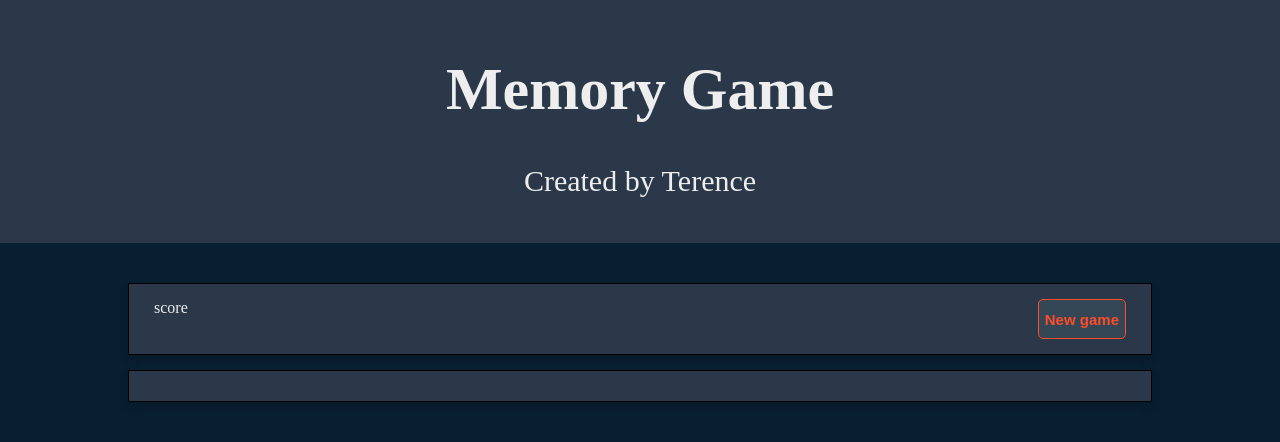
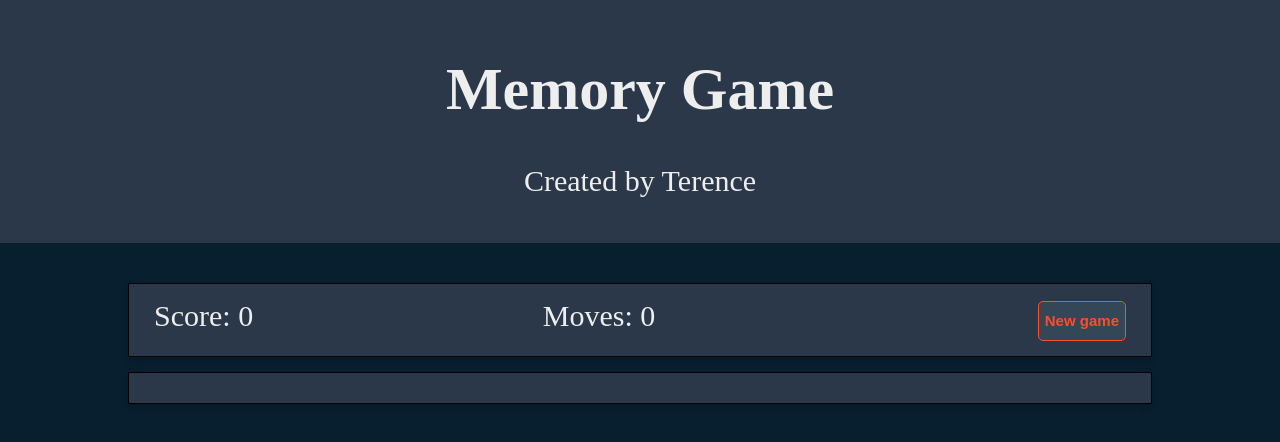
Before and after one commit to Nihilusify/memoryGame, a Svelte app: page / in a window 1280 px wide. Shown: the top 442 px of the page. Built offline with nearby package versions, Linux system fonts and the light colour scheme.

Commit message:
Add Score and # of moves

```diff
--- a/src/App.svelte
+++ b/src/App.svelte
@@ -3,6 +3,9 @@
   let cards: MemoryCard[];
 
   let cardBackURL = 'https://picsum.photos/seed/0/150?blur&grayscale';
+
+  let score = 0;
+  let moves = 0;
 
   /**
    * Empties the current card deckand replace with new cards
@@ -106,12 +109,13 @@
    * Check the chosen cards to determine if a match was found.
    */
   const checkChosenCards = () => {
-    console.log('check', chosenCards);
     if (chosenCards[0].value === chosenCards[1].value) {
       // Match found
       chosenCards[0].matched = true;
       chosenCards[1].matched = true;
       chosenCards = [];
+
+      score += 1000;
     } else {
       let chosenIDs = [chosenCards[0].id, chosenCards[1].id];
       chosenCards = [];
@@ -119,7 +123,11 @@
         flipCard(chosenIDs[1]);
         flipCard(chosenIDs[0]);
       }, 1000);
+
+      score -= 200;
     }
+
+    moves += 1;
   };
 </script>
 
@@ -130,7 +138,10 @@
 
 <div class="container">
   <div id="score" class="card">
-    <div class="scores">score</div>
+    <div class="scores">
+      <div>Score: {score}</div>
+      <div>Moves: {moves}</div>
+    </div>
     <div class="actions">
       <button on:click={newGame}>New game</button>
     </div>
@@ -174,6 +185,12 @@
   #score {
     display: grid;
     grid-template-columns: 4fr 1fr;
+    font-size: 30px;
+  }
+
+  .scores {
+    display: grid;
+    grid-template-columns: 1fr 1fr;
   }
 
   .actions {
```
